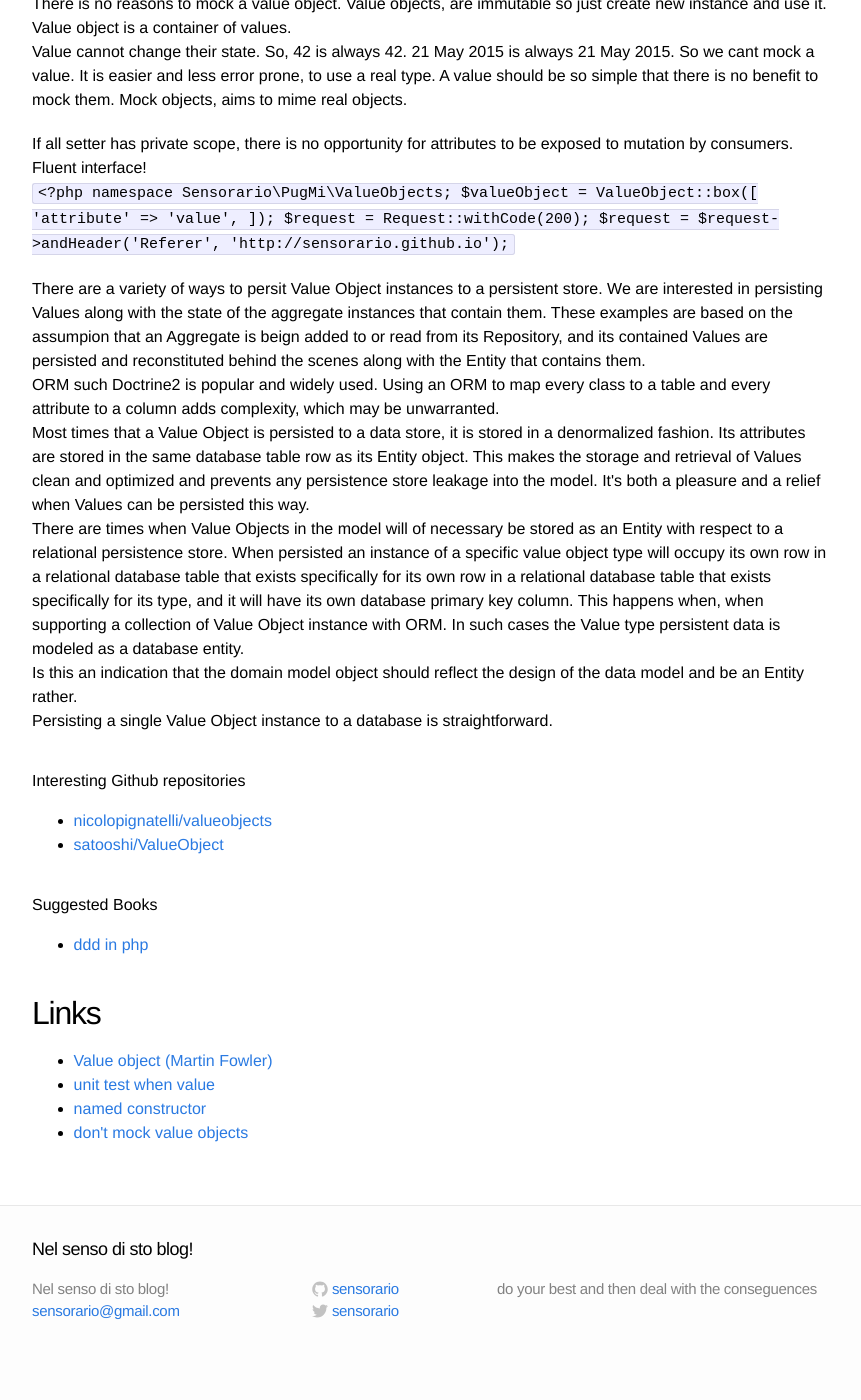
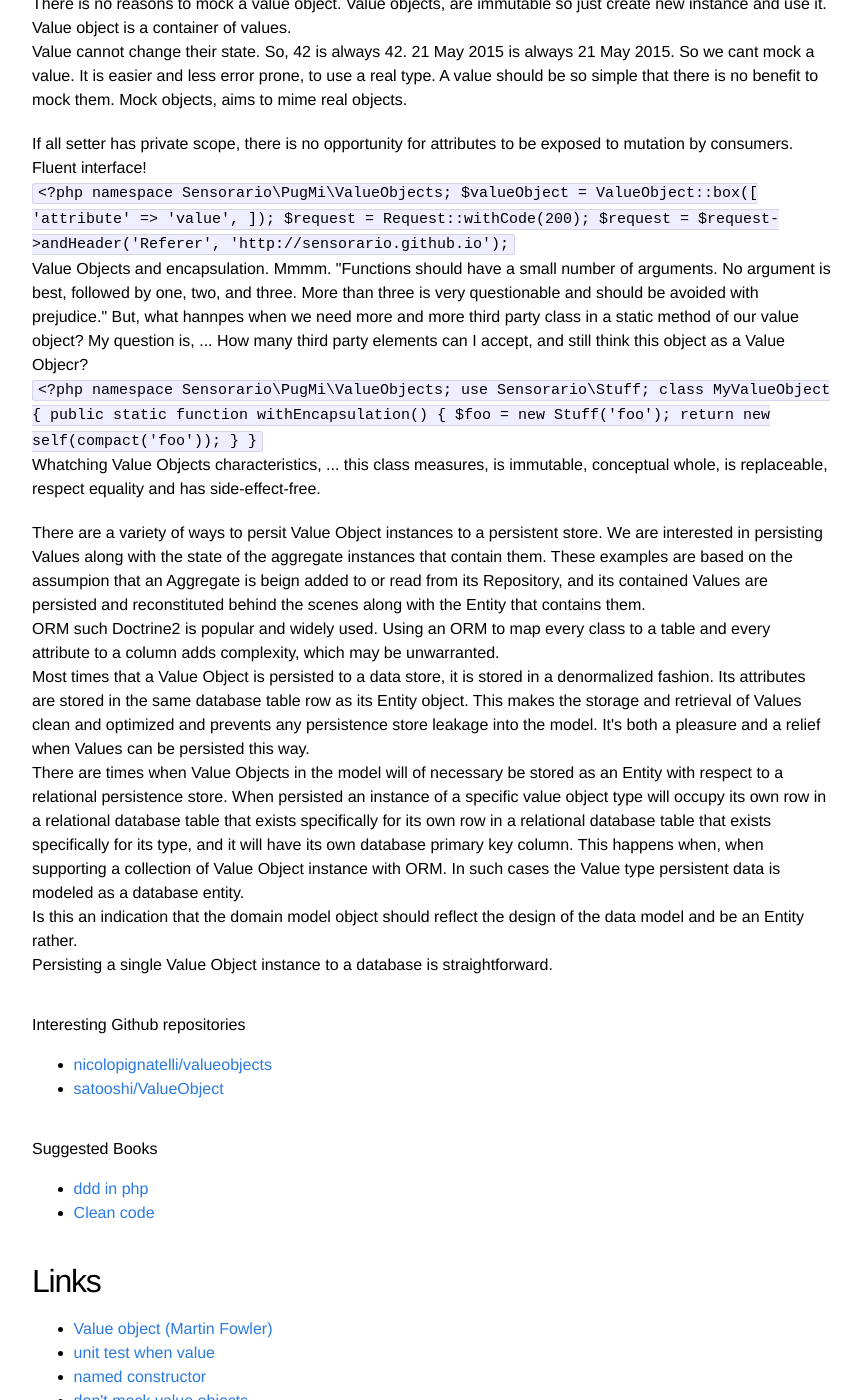
Before and after one commit to sensorario/sensorario.github.io, a Jekyll site: the page built from _posts/2015-05-01-value-objects.markdown, in a window 1280 px wide and 1400 px high, scrolled down 4512 px. Shown: the whole window, without its empty margins (208-1069 px from the left). Built offline with Jekyll 4.4.1, drawn with Linux system fonts in a browser that asks for light colours; before the commit the page ends 5880 px from its top, so only the background shows below that.

Commit message:
Added few note about encapsulation and value objects

```diff
--- a/_posts/2015-05-01-value-objects.markdown
+++ b/_posts/2015-05-01-value-objects.markdown
@@ -265,6 +265,23 @@ categories: DDD
         $request = Request::withCode(200);
         $request = $request->andHeader('Referer', 'http://sensorario.github.io');
     </code>
+    <p>Value Objects and encapsulation. Mmmm. "Functions should have a small number of arguments. No argument is best, followed by one, two, and three. More than three is very questionable and should be avoided with prejudice." But, what hannpes when we need more and more third party class in a static method of our value object? My question is, ... How many third party elements can I accept, and still think this object as a Value Objecr?</p>
+    <code>
+        <?php
+        namespace Sensorario\PugMi\ValueObjects;
+
+        use Sensorario\Stuff;
+
+        class MyValueObject
+        {
+            public static function withEncapsulation()
+            {
+                $foo = new Stuff('foo');
+                return new self(compact('foo'));
+            }
+        }
+    </code>
+    <p>Whatching Value Objects characteristics, ... this class measures, is immutable, conceptual whole, is replaceable, respect equality and has side-effect-free.</p>
 </div>
 
 <div class="persisting-value-object">
@@ -286,6 +303,7 @@ categories: DDD
     <h1>Suggested Books</h1>
     <ul>
         <li><a href="https://leanpub.com/ddd-in-php">ddd in php</a></li>
+        <li><a href="http://www.amazon.it/Clean-Code-Handbook-Software-Craftsmanship/dp/0132350882">Clean code</a></li>
     </ul>
 
     <h2>Links</h2>
```
